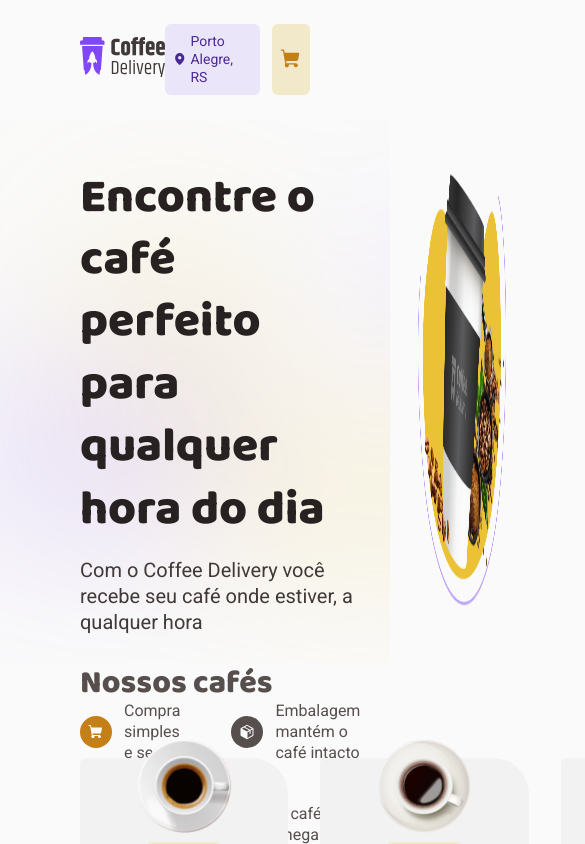
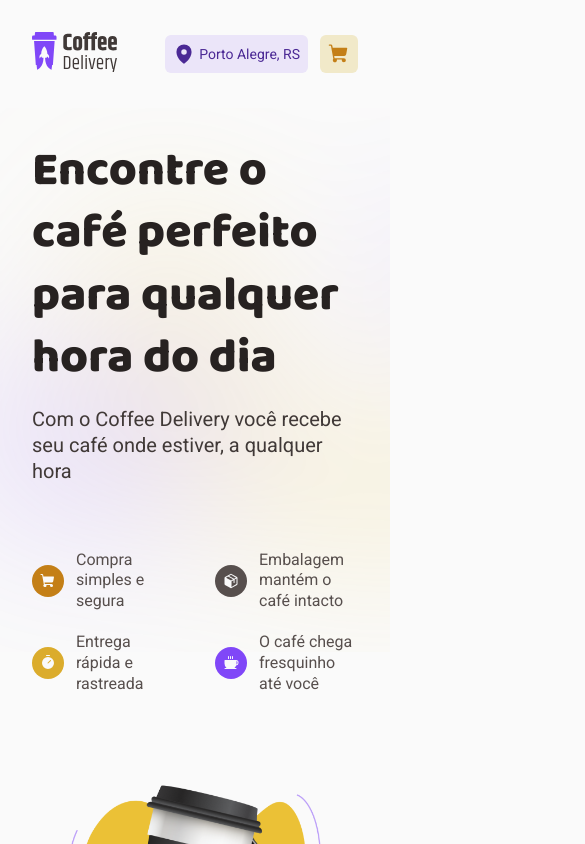
Before and after one commit to paulorfsantos17/coffee-delivery-ignite, a React (Vite) app: page / in a window 390 px wide. Shown: the top 844 px of the page, 585 px wide, since content can reach past the window. Built offline with nearby package versions, Linux system fonts and the light colour scheme; the HTML template or start-up script is replaced by a standard one.

Commit message:
feat: add responsive mobile

```diff
--- a/src/Components/CartItem/index.tsx
+++ b/src/Components/CartItem/index.tsx
@@ -7,6 +7,7 @@ import {
 } from './style'
 import { Trash } from 'phosphor-react'
 import { useCart } from '../../hooks/useCart'
+import { ICoffee } from '../CardCoffee'
 
 interface ICoffeeCartItem extends ICoffee {
   quantity: number
--- a/src/Components/CartItem/style.ts
+++ b/src/Components/CartItem/style.ts
@@ -1,4 +1,5 @@
 import styled from 'styled-components'
+import { devices } from '../../styles/devices'
 
 export const CartItemContainer = styled.div`
   display: flex;
@@ -69,4 +70,9 @@ export const Price = styled.span`
   font-style: normal;
   font-weight: 700;
   line-height: 130%;
+
+  @media ${devices.mobileL} {
+    position: relative;
+    right: 1rem;
+  }
 `
--- a/src/Components/Header/style.ts
+++ b/src/Components/Header/style.ts
@@ -1,5 +1,6 @@
 import styled from 'styled-components'
 import { Link } from 'react-router-dom'
+import { devices } from '../../styles/devices'
 
 export const HeaderContainer = styled.header`
   display: flex;
@@ -7,6 +8,10 @@ export const HeaderContainer = styled.header`
   justify-content: space-between;
   align-items: center;
   padding: 1.5rem 5rem;
+
+  @media ${devices.mobileL} {
+    padding: 2rem;
+  }
 `
 
 export const MenuContainer = styled.nav`
--- a/src/pages/Cart/index.tsx
+++ b/src/pages/Cart/index.tsx
@@ -32,6 +32,7 @@ import { coffees } from '../../../data.json'
 import { SubmitHandler, useForm } from 'react-hook-form'
 import { z } from 'zod'
 import { zodResolver } from '@hookform/resolvers/zod'
+import { useCart } from '../../hooks/useCart'
 
 interface FormInputs {
   cep: number
@@ -71,6 +72,7 @@ export function Cart() {
       quantity: cartItem.quantity,
     }
   })
+
   const totalItensPrice = coffeesInCart.reduce(
     (accumulator, currentValue) =>
       accumulator + currentValue.quantity * currentValue.price,
--- a/src/pages/Cart/style.ts
+++ b/src/pages/Cart/style.ts
@@ -1,10 +1,16 @@
 import styled from 'styled-components'
+import { devices } from '../../styles/devices'
 
 export const ContainerCart = styled.div`
   padding: 1rem 5rem;
   display: flex;
 
   gap: 2rem;
+
+  @media ${devices.mobileL} {
+    flex-direction: column;
+    padding: 2rem;
+  }
 `
 
 export const TitleCard = styled.h2`
@@ -23,6 +29,9 @@ export const ContainerLocale = styled.div`
 export const FormContainer = styled.form`
   display: flex;
   gap: 0.75rem;
+  @media ${devices.mobileL} {
+    flex-direction: column;
+  }
 `
 export const SectionForm = styled.div`
   display: flex;
@@ -44,6 +53,10 @@ export const ContentForm = styled.div`
     'road road road'
     'number complement complement'
     'district city state';
+
+  @media ${devices.mobileL} {
+    grid-template-columns: 35% 50% 15%;
+  }
 `
 
 interface IHeaderProps {
@@ -83,10 +96,20 @@ export const PaymentContent = styled.div`
   display: grid;
   grid-template-columns: repeat(3, 1fr);
   column-gap: 0.75rem;
+
+  @media ${devices.mobileL} {
+    display: flex;
+    flex-direction: column;
+    gap: 0.75rem;
+  }
 `
 
 export const CartAside = styled.aside`
   width: 80%;
+
+  @media ${devices.mobileL} {
+    width: 100%;
+  }
 `
 
 export const ContentCard = styled.div`
--- a/src/pages/Home/components/Banner/style.ts
+++ b/src/pages/Home/components/Banner/style.ts
@@ -1,5 +1,6 @@
 import styled from 'styled-components'
 import background from '../../../../assets/Background.svg'
+import { devices } from '../../../../styles/devices'
 
 const colorBannerItem = {
   yellowDark: 'yellow-dark',
@@ -40,6 +41,12 @@ export const BannerContainer = styled.div`
     color: ${(props) => props.theme['base-subtitle']};
     margin-bottom: 4.125rem;
   }
+
+  @media ${devices.mobileL} {
+    display: flex;
+    flex-direction: column;
+    padding: 2rem;
+  }
 `
 export const DescriptionBanner = styled.div`
   display: flex;
@@ -49,6 +56,10 @@ export const DescriptionBanner = styled.div`
 export const ImageBanner = styled.img`
   width: 40%;
   height: 100%;
+  @media ${devices.mobileL} {
+    padding: 2rem;
+    width: 100%;
+  }
 `
 
 export const BannerItemContainer = styled.div`
--- a/src/pages/Home/index.tsx
+++ b/src/pages/Home/index.tsx
@@ -1,10 +1,10 @@
 import Banner from './components/Banner'
-import { ContainerCoffee, TitleHome } from './style'
+import { Container, ContainerCoffee, TitleHome } from './style'
 import { coffees } from '../../../data.json'
 import { CardCoffee } from '../../Components/CardCoffee'
 export function Home() {
   return (
-    <div>
+    <Container>
       <Banner />
       <TitleHome>Nossos cafés</TitleHome>
       <ContainerCoffee>
@@ -12,6 +12,6 @@ export function Home() {
           <CardCoffee coffee={coffee} key={coffee.id} />
         ))}
       </ContainerCoffee>
-    </div>
+    </Container>
   )
 }
--- a/src/pages/Home/style.ts
+++ b/src/pages/Home/style.ts
@@ -1,4 +1,12 @@
 import styled from 'styled-components'
+import { devices } from '../../styles/devices'
+
+export const Container = styled.div`
+  @media ${devices.mobileL} {
+    display: flex;
+    flex-direction: column;
+  }
+`
 
 export const TitleHome = styled.h3`
   font-family: 'Baloo 2', sans-serif;
@@ -6,6 +14,12 @@ export const TitleHome = styled.h3`
   font-weight: 800;
   line-height: 1.3;
   padding-left: 5rem;
+  @media ${devices.mobileL} {
+    display: flex;
+    flex-direction: column;
+    margin-top: 20rem;
+    padding: 2rem;
+  }
 `
 export const ContainerCoffee = styled.main`
   display: grid;
@@ -13,4 +27,11 @@ export const ContainerCoffee = styled.main`
   padding: 3.375rem 5rem;
   column-gap: 2rem;
   row-gap: 2.5rem;
+
+  @media ${devices.mobileL} {
+    display: flex;
+    flex-direction: column;
+
+    padding: 2rem;
+  }
 `
--- a/src/pages/Success/style.ts
+++ b/src/pages/Success/style.ts
@@ -1,7 +1,11 @@
 import styled from 'styled-components'
+import { devices } from '../../styles/devices'
 
 export const SuccessContainer = styled.div`
   margin: 3rem 5rem;
+  @media ${devices.mobileL} {
+    margin: 2rem;
+  }
 `
 
 export const Header = styled.div`
@@ -35,6 +39,13 @@ export const Content = styled.div`
   img {
     width: 50%;
   }
+
+  @media ${devices.mobileL} {
+    flex-direction: column;
+    img {
+      width: 100%;
+    }
+  }
 `
 export const Info = styled.div`
   display: flex;
@@ -49,6 +60,10 @@ export const InfoContent = styled.div`
   display: flex;
   flex-direction: column;
   justify-content: space-around;
+
+  @media ${devices.mobileL} {
+    gap: 2rem;
+  }
 
   width: 100%;
   background-color: ${({ theme }) => theme.background};
--- /dev/null
+++ b/src/styles/devices.ts
@@ -0,0 +1,19 @@
+const sizes = {
+  mobileS: '320px',
+  mobileM: '375px',
+  mobileL: '450px',
+  tablet: '768px',
+  laptop: '1024px',
+  laptopL: '1440px',
+  desktop: '2560px',
+}
+
+export const devices = {
+  mobileS: `(min-width: ${sizes.mobileS})`,
+  mobileM: `(min-width: ${sizes.mobileM})`,
+  mobileL: `(max-width: ${sizes.mobileL})`,
+  tablet: `(min-width: ${sizes.tablet})`,
+  laptop: `(min-width: ${sizes.laptop})`,
+  laptopL: `(min-width: ${sizes.laptopL})`,
+  desktop: `(min-width: ${sizes.desktop})`,
+}
```
Lines whose indentation alone changed are shown as unchanged.
